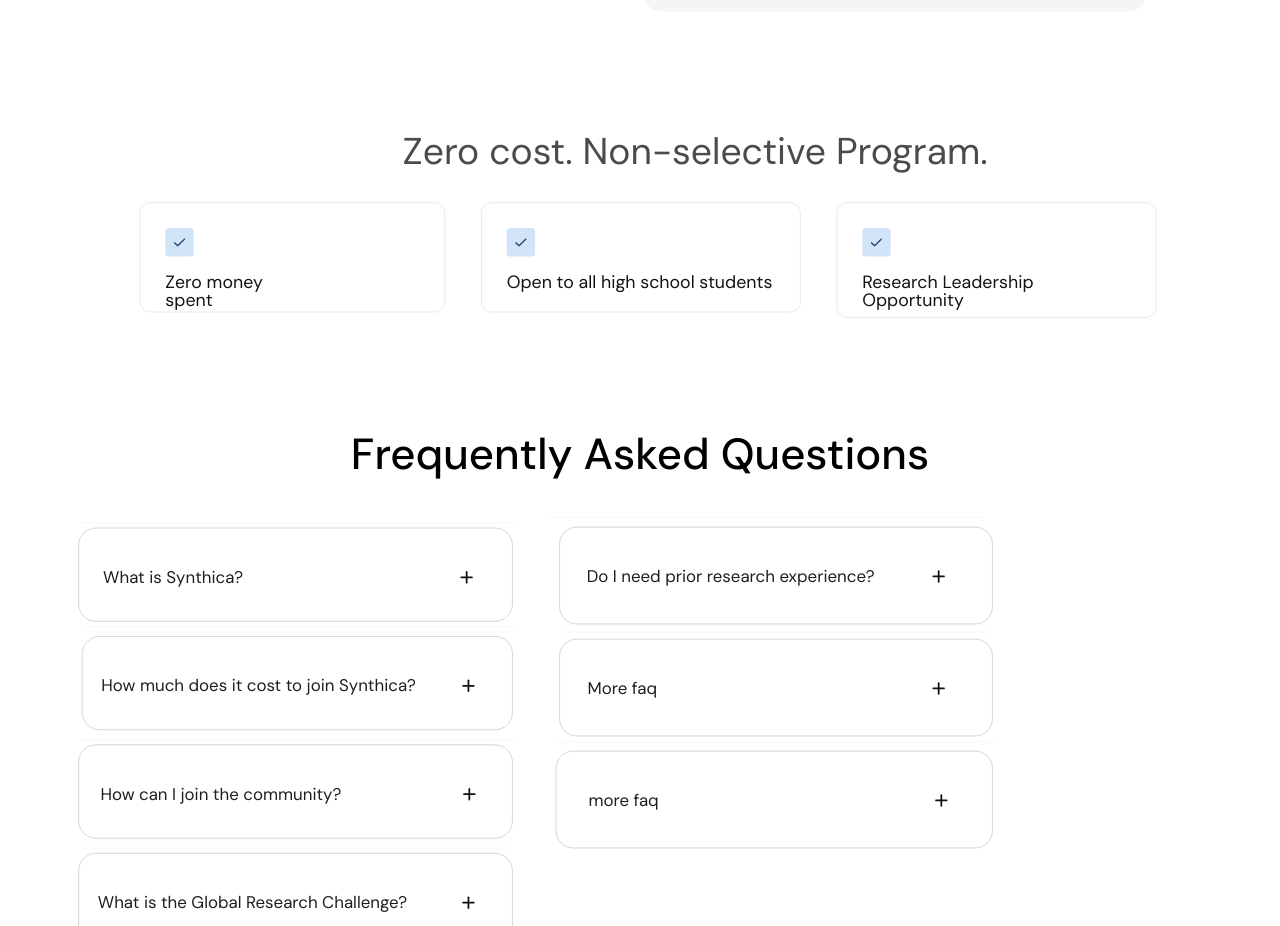
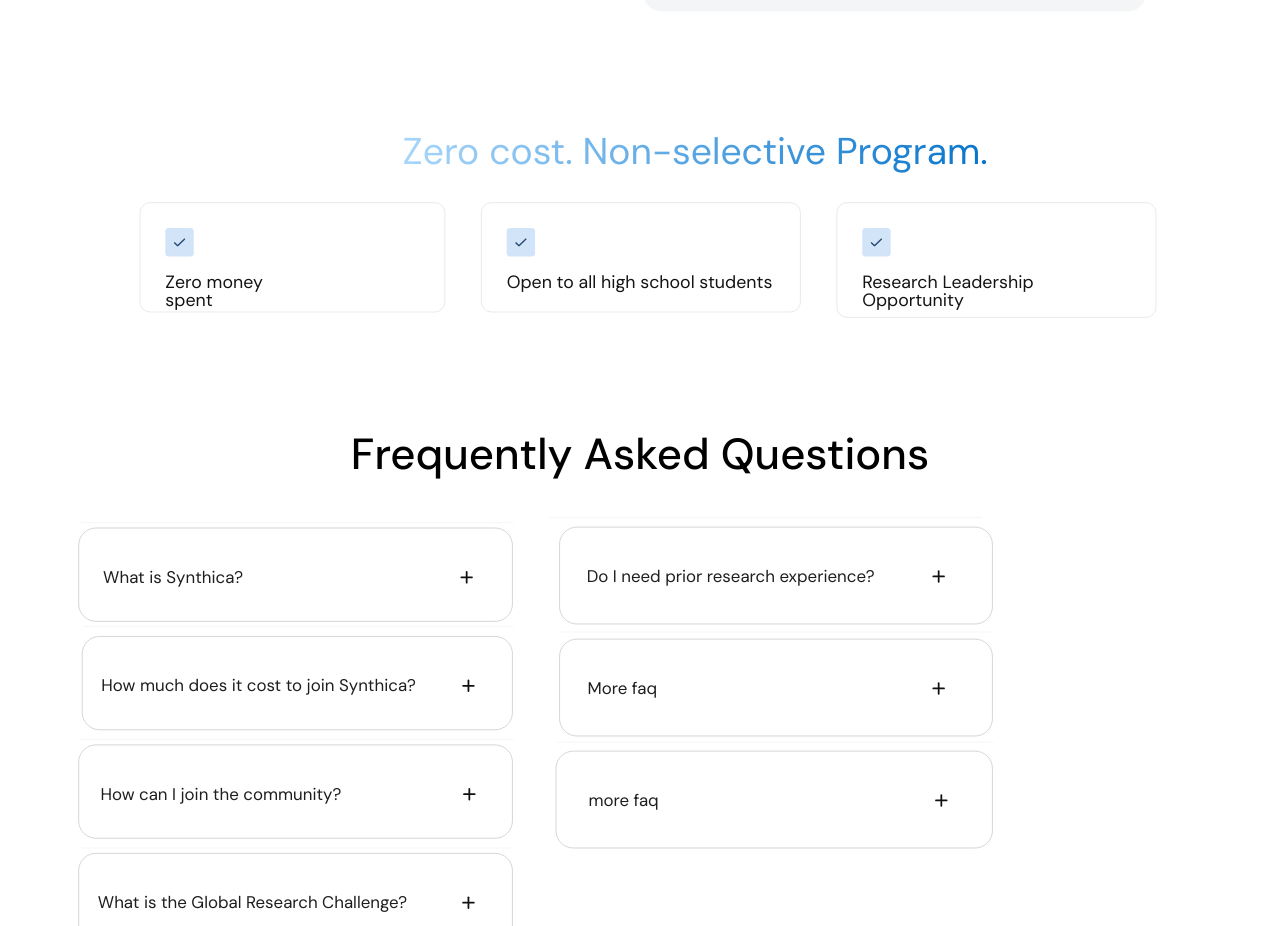
Before and after one commit to friendlyfoe241-cyber/Synthica-landing-page, a Next.js app: page / in a window 1280 px wide. Shown: the part 2980-3906 px from the top of the page. Built offline with nearby package versions, Linux system fonts and the light colour scheme.

Commit message:
Update page.tsx

```diff
--- a/app/page.tsx
+++ b/app/page.tsx
@@ -830,7 +830,15 @@
           </div>
         </div>
       </div>
-      <p className="flex flex-col justify-center font-googleSansFlex text-[42px] leading-[57.6px] bg-linear-[90deg,#B0DBFD0%,#0070C851.44%] text-[#4B4B4B] w-[724px] h-[58px] absolute left-[420px] top-[3494px] text-center">
+      <p className="flex flex-col justify-center font-googleSansFlex text-[42px] leading-[57.6px] text-[#4B4B4B] w-[724px] h-[58px] absolute left-[420px] top-[3494px] text-center"
+      style={{
+          background: 'linear-gradient(90deg, #B0DBFD 0%, #0070C8 100%)',
+          WebkitBackgroundClip: 'text',
+          backgroundClip: 'text',
+          color: 'transparent',
+          WebkitTextFillColor: 'transparent',
+        }}
+        >
         Zero cost. Non-selective Program.
       </p>
       <div className="flex py-[42px] px-0 justify-center items-center bg-[#FFF] w-full h-[716px] absolute left-0 top-[3765px] overflow-hidden">
```
